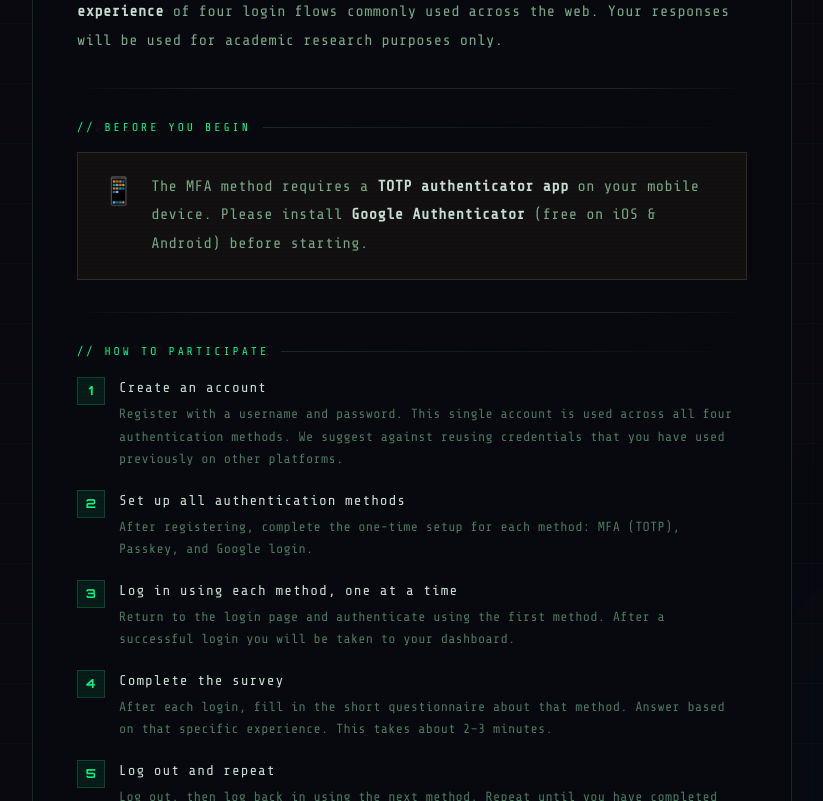
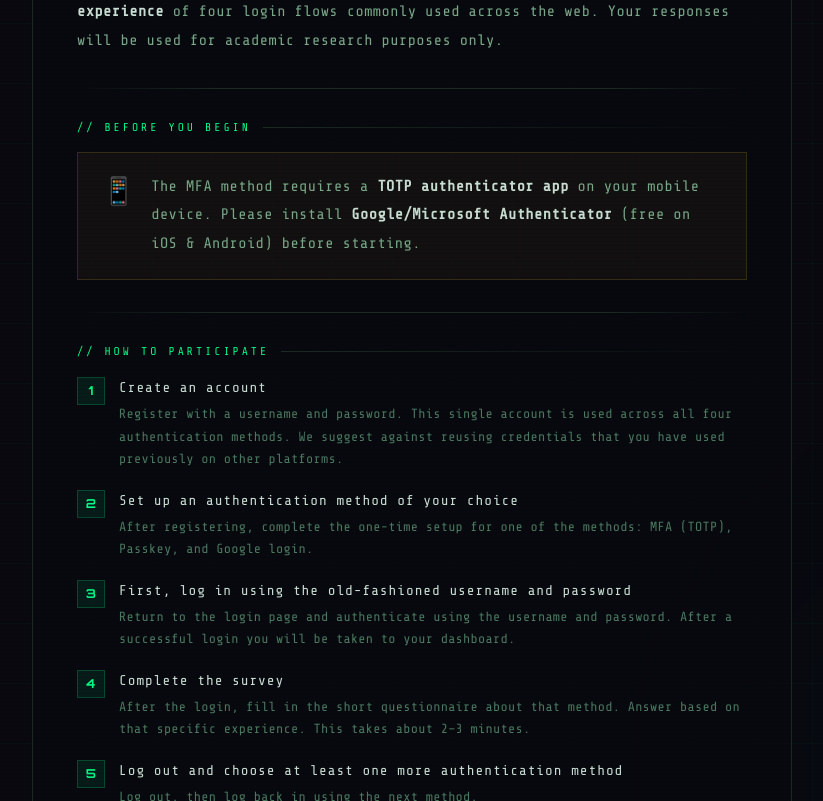
Before and after one commit to tseknouJake/passkey-instead-of-MFA, a Flask app: page / in a window 1280 px wide. Shown: the part 357-1158 px from the top of the page, without its empty margins (228-1051 px from the left). Run offline with Flask 3, Linux system fonts and the light colour scheme; parts of the project's set-up code (start-up, migrations or seed data) failed here and were passed over.

Commit message:
modified landing page

```diff
--- a/templates/landing.html
+++ b/templates/landing.html
@@ -36,7 +36,7 @@
                 <span class="prereq-icon">📱</span>
                 <p class="intro-text" style="margin-bottom: 0;">
                     The MFA method requires a <strong>TOTP authenticator app</strong> on your mobile device.
-                    Please install <strong>Google Authenticator</strong> (free on iOS &amp; Android) before starting.
+                    Please install <strong>Google/Microsoft Authenticator</strong> (free on iOS &amp; Android) before starting.
                 </p>
             </div>
 
@@ -51,20 +51,24 @@
                     We suggest against reusing credentials that you have used previously on other platforms.</span>
                 </li>
                 <li>
-                    <span class="step-title">Set up all authentication methods</span>
-                    <span class="step-desc">After registering, complete the one-time setup for each method: MFA (TOTP), Passkey, and Google login.</span>
+                    <span class="step-title">Set up an authentication method of your choice</span>
+                    <span class="step-desc">After registering, complete the one-time setup for one of the methods: MFA (TOTP), Passkey, and Google login.</span>
                 </li>
                 <li>
-                    <span class="step-title">Log in using each method, one at a time</span>
-                    <span class="step-desc">Return to the login page and authenticate using the first method. After a successful login you will be taken to your dashboard.</span>
+                    <span class="step-title">First, log in using the old-fashioned username and password</span>
+                    <span class="step-desc">Return to the login page and authenticate using the username and password. After a successful login you will be taken to your dashboard.</span>
                 </li>
                 <li>
                     <span class="step-title">Complete the survey</span>
-                    <span class="step-desc">After each login, fill in the short questionnaire about that method. Answer based on that specific experience. This takes about 2–3 minutes.</span>
+                    <span class="step-desc">After the login, fill in the short questionnaire about that method. Answer based on that specific experience. This takes about 2–3 minutes.</span>
                 </li>
                 <li>
-                    <span class="step-title">Log out and repeat</span>
-                    <span class="step-desc">Log out, then log back in using the next method. Repeat until you have completed all four methods and their surveys.</span>
+                    <span class="step-title">Log out and choose at least one more authentication method</span>
+                    <span class="step-desc">Log out, then log back in using the next method.</span>
+                </li>
+                <li>
+                    <span class="step-title">Additionally: Complete other authentication methods</span>
+                    <span class="step-desc">It would really help us in our research if you could complete the other remaining methods by repeating the steps above</span>
                 </li>
                 <li>
                     <span class="step-title">Optional: Security training</span>
@@ -88,9 +92,6 @@
             </div>
         </div>
 
-        <footer class="footer">
-            Session encrypted &nbsp;·&nbsp; <span>TLS 1.3</span> &nbsp;·&nbsp; No tracking
-        </footer>
     </div>
 </body>
 </html>
```
